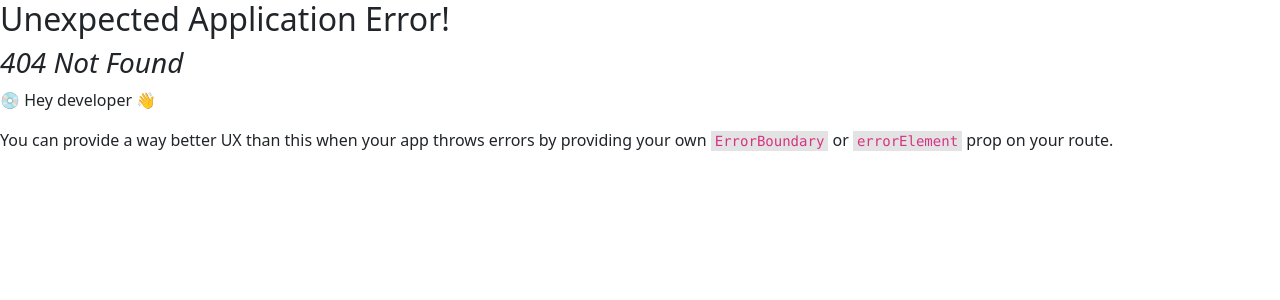
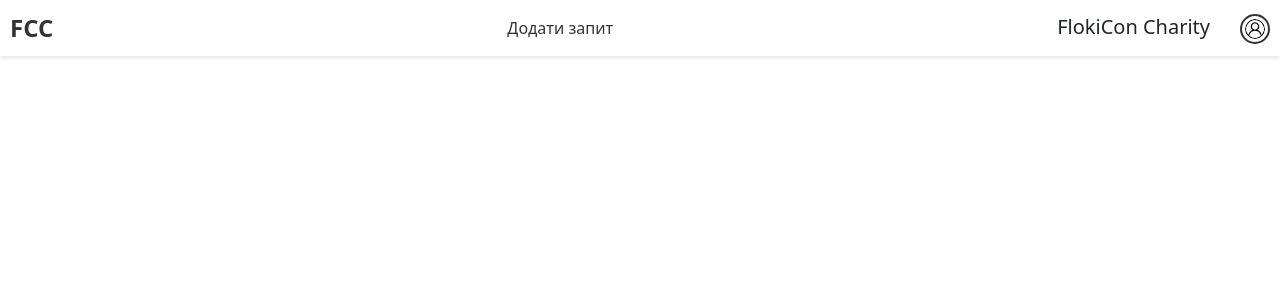
Before and after one commit to FlokiCon/FlokiConCharity, a React (Create React App) app in the folder front/app/: page /login in a window 1280 px wide. Before the commit this address had no page. Shown: the top 300 px of the page. Built offline with nearby package versions, Linux system fonts and the light colour scheme.

Commit message:
login pg

```diff
--- /dev/null
+++ b/front/app/src/Login.js
@@ -0,0 +1,15 @@
+import { Navbar } from './Components/nav/navbar';
+
+function App() {
+    const crumbs = [
+        {path: "/add_advert", name: "Додати запит"},
+    ]
+
+    return (
+        <div className="App">
+            <Navbar crumbs={crumbs}></Navbar>
+        </div>
+    );
+}
+
+export default App;
--- a/front/app/src/index.js
+++ b/front/app/src/index.js
@@ -4,6 +4,7 @@ import ReactDOM from 'react-dom/client';
 import App from './App';
 import Home from './Home';
 import Profile from './Profile';
+import Login from './Login';
 
 import reportWebVitals from './reportWebVitals';
 
@@ -24,6 +25,10 @@ import {
     {
       path: "/profile",
       element: <Profile />
+    },
+    {
+      path: "/login",
+      element: <Login />
     }
 
   ]);
```
